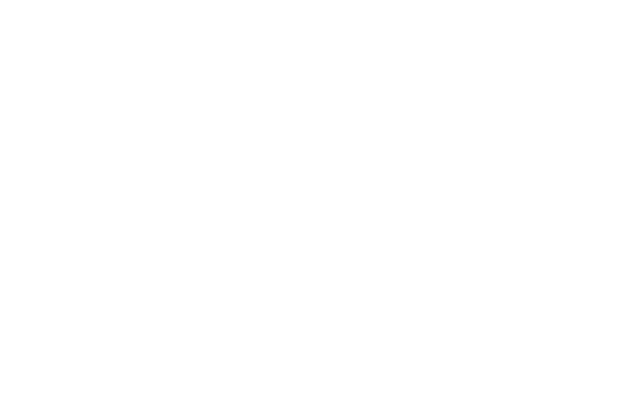
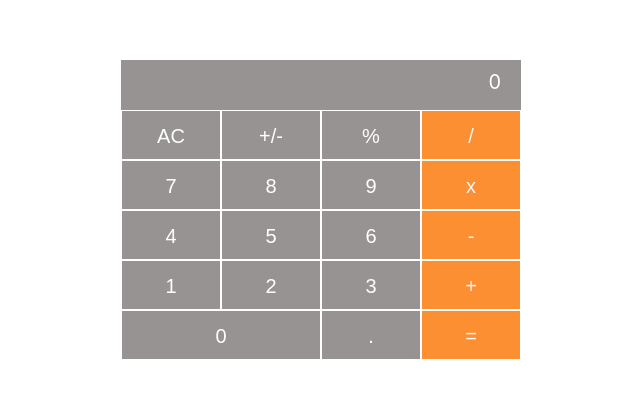
Before and after one commit to maaloum/math-magicians-app, a React (Create React App) app: page / in a window 1280 px wide. Shown: the part 190-588 px from the top of the page, without its empty margins (319-959 px from the left). Built offline with nearby package versions, Linux system fonts and the light colour scheme.

Commit message:
Creating UI of the calculator

```diff
--- a/src/App.css
+++ b/src/App.css
@@ -1,39 +1,12 @@
-.App {
-  text-align: center;
+* {
+  padding: 0;
+  margin: 0;
+  box-sizing: border-box;
 }
 
-.App-logo {
-  height: 40vmin;
-  pointer-events: none;
+body {
+  display: flex;
+  justify-content: center;
+  align-items: center;
+  height: 100vh;
 }
-
-@media (prefers-reduced-motion: no-preference) {
-  .App-logo {
-    animation: App-logo-spin infinite 20s linear;
-  }
-}
-
-.App-header {
-  background-color: #282c34;
-  min-height: 100vh;
-  display: flex;
-  flex-direction: column;
-  align-items: center;
-  justify-content: center;
-  font-size: calc(10px + 2vmin);
-  color: white;
-}
-
-.App-link {
-  color: #61dafb;
-}
-
-@keyframes App-logo-spin {
-  from {
-    transform: rotate(0deg);
-  }
-
-  to {
-    transform: rotate(360deg);
-  }
-}
--- a/src/App.js
+++ b/src/App.js
@@ -1,9 +1,10 @@
 import './App.css';
-
+import Calculator from './components/Calculator';
 
 function App() {
   return (
     <div className="App">
+      <Calculator />
     </div>
   );
 }
--- /dev/null
+++ b/src/components/Calculator.js
@@ -0,0 +1,51 @@
+import {Component} from 'react';
+import './claculator.css';
+class Calculator extends Component {
+
+  constructor(props) {
+    super(props);
+    this.state = {
+      result: 0
+    };
+  }
+     render() {
+      return (
+      <div className="claculator">
+          <div className="result"> 0
+          </div>
+          <div className="panel">
+              <button className="btn"> AC </button>
+              <button className="btn"> +/- </button>
+              <button className="btn"> % </button>
+              <button className="operation"> / </button>
+          </div>
+          <div className="panel">
+              <button className="btn"> 7 </button>
+              <button className="btn"> 8 </button>
+              <button className="btn"> 9 </button>
+              <button className="operation"> x </button>
+          </div>
+          <div className="panel">
+              <button className="btn"> 4 </button>
+              <button className="btn"> 5 </button>
+              <button className="btn"> 6 </button>
+              <button className="operation"> - </button>
+          </div>
+          <div className="panel">
+              <button className="btn"> 1 </button>
+              <button className="btn"> 2 </button>
+              <button className="btn"> 3 </button>
+              <button className="operation"> + </button>
+          </div>
+          <div className="panel">
+              <button className="zero"> 0 </button>
+              <button className="btn"> . </button>
+              <button className="operation"> = </button>
+          </div>
+
+      </div>
+        )}
+
+}
+
+export default Calculator;
--- /dev/null
+++ b/src/components/claculator.css
@@ -0,0 +1,68 @@
+.claculator {
+  width: 400px;
+  height: 300px;
+  background-color: #817e9f;
+  border-radius: 10px;
+}
+
+.claculator .result {
+  height: 50px;
+  background-color: #969392;
+  text-align: right;
+  padding: 10px 20px;
+  font-size: 20px;
+  color: #fff;
+}
+
+.claculator .panel {
+  display: flex;
+  flex-wrap: wrap;
+  align-items: center;
+}
+
+.claculator .panel .btn {
+  width: 25%;
+  height: 50px;
+  border: 1px solid #fff;
+  background-color: #969392;
+  color: #fff;
+  font-size: 20px;
+  text-align: center;
+  line-height: 50px;
+  cursor: pointer;
+}
+
+.claculator .panel .btn:hover {
+  background-color: #817e9f;
+}
+
+.claculator .panel .operation {
+  width: 25%;
+  height: 50px;
+  border: 1px solid #fff;
+  background-color: #fc8f32;
+  color: rgb(250, 246, 244);
+  font-size: 20px;
+  text-align: center;
+  line-height: 50px;
+}
+
+.claculator .panel .operation:hover {
+  background-color: #817e9f;
+}
+
+.claculator .panel .zero {
+  width: 50%;
+  height: 50px;
+  border: 1px solid #fff;
+  background-color: #969392;
+  color: #fff;
+  font-size: 20px;
+  text-align: center;
+  line-height: 50px;
+  cursor: pointer;
+}
+
+.claculator .panel .zero:hover {
+  background-color: #817e9f;
+}
--- /dev/null
+++ b/src/components/claculator.scss
@@ -0,0 +1,68 @@
+.claculator {
+  width: 400px;
+  height: 300px;
+  background-color: #817e9f;
+  border-radius: 10px;
+
+  .result {
+    height: 50px;
+    background-color: #969392;
+    text-align: right;
+    padding: 10px 20px;
+    font-size: 20px;
+    color: #fff;
+  }
+
+  .panel {
+    display: flex;
+    flex-wrap: wrap;
+    align-items: center;
+
+    .btn {
+      width: 25%;
+      height: 50px;
+      border: 1px solid #fff;
+      background-color: #969392;
+      color: #fff;
+      font-size: 20px;
+      text-align: center;
+      line-height: 50px;
+      cursor: pointer;
+
+      &:hover {
+        background-color: #817e9f;
+      }
+    }
+
+    .operation {
+      width: 25%;
+      height: 50px;
+      border: 1px solid #fff;
+      background-color: #fc8f32;
+      color: rgb(250, 246, 244);
+      font-size: 20px;
+      text-align: center;
+      line-height: 50px;
+
+      &:hover {
+        background-color: #817e9f;
+      }
+    }
+
+    .zero {
+      width: 50%;
+      height: 50px;
+      border: 1px solid #fff;
+      background-color: #969392;
+      color: #fff;
+      font-size: 20px;
+      text-align: center;
+      line-height: 50px;
+      cursor: pointer;
+
+      &:hover {
+        background-color: #817e9f;
+      }
+    }
+  }
+}
```
Also changed, not shown: 1 other file (tests, documents, lock files or other folders).
